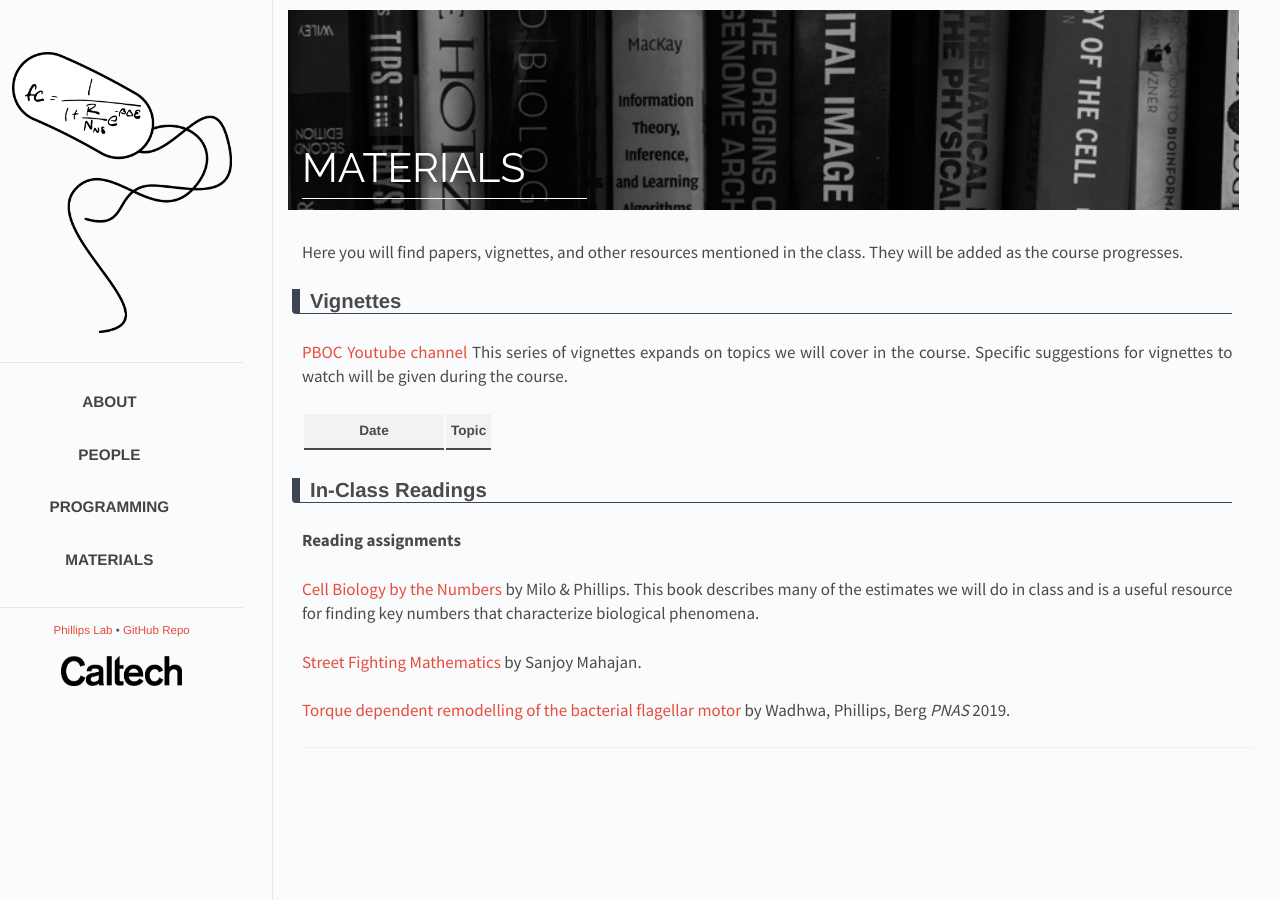
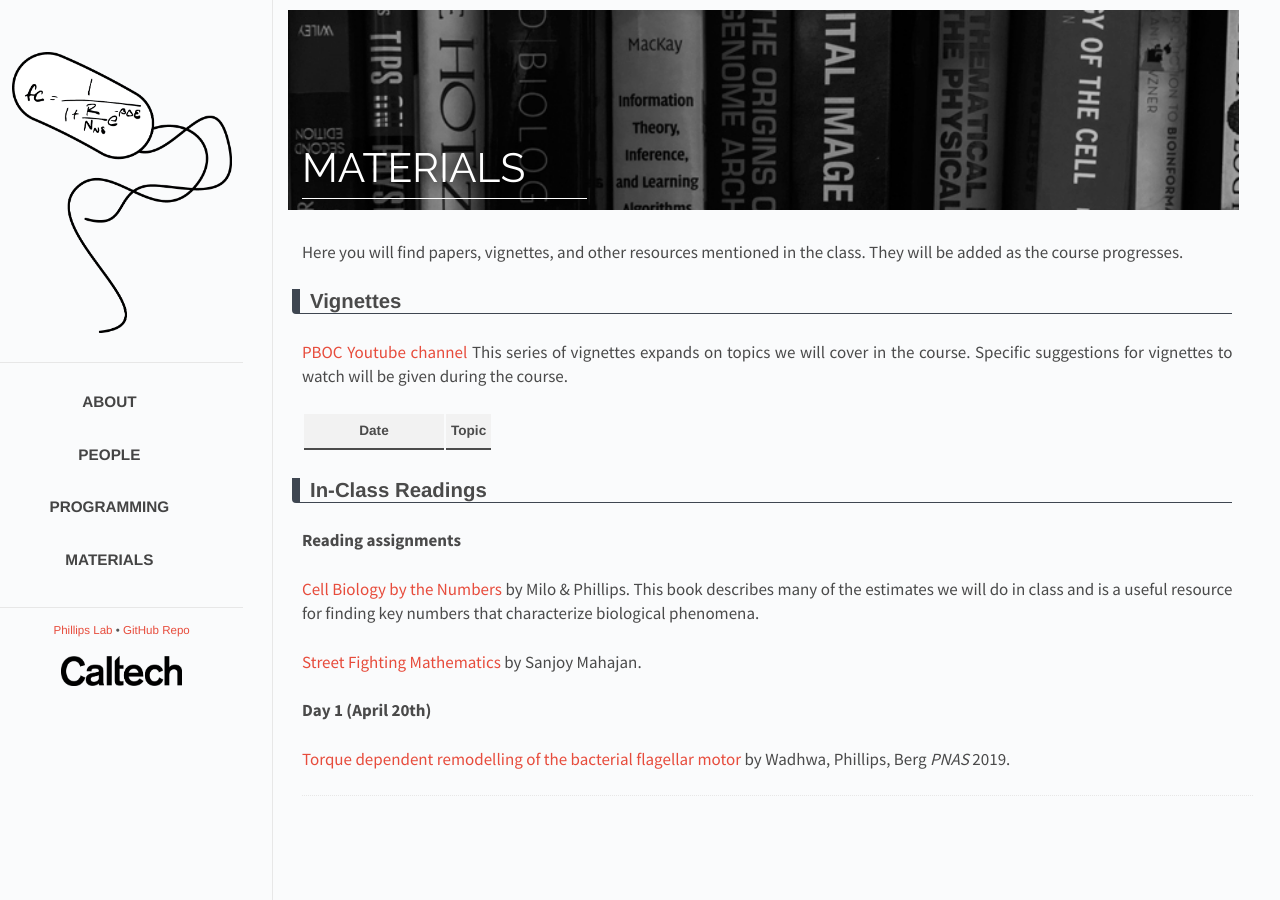
Before and after one commit to RPGroup-PBoC/pboc22_heidelberg, a Jekyll site: the page built from _posts/2022-01-28-materials.md, in a window 1280 px wide. Built offline with Jekyll 4.4.1, drawn with Linux system fonts in a browser that asks for light colours.

Commit message:
editing papers

```diff
--- a/_data/papers.yaml
+++ b/_data/papers.yaml
@@ -8,6 +8,7 @@ Reading assignments:
    author: "Sanjoy Mahajan"
    link: "https://library.oapen.org/handle/20.500.12657/26090"
 
+Day 1 (April 20th):
  - title: "Torque dependent remodelling of the bacterial flagellar motor"
    author: "Wadhwa, Phillips, Berg"
    journal: "PNAS"
```
